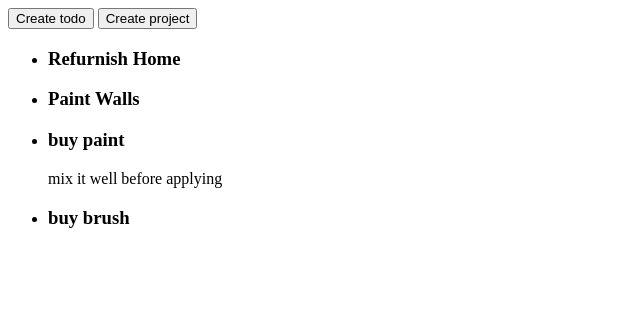
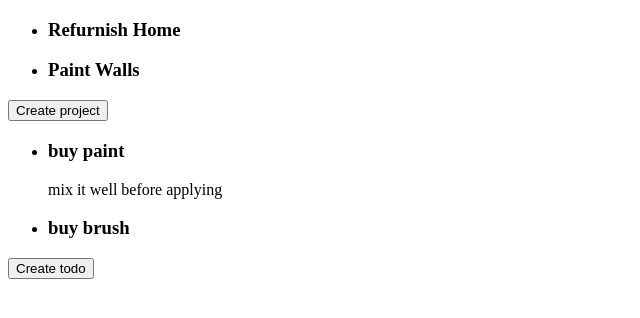
Before and after one commit to niklonberg/TOP-Todo-List, a website built with webpack: page dist/index.html in a window 1280 px wide. Shown: the whole page, without its empty margins (0-640 px from the left). Built offline with nearby package versions, Linux system fonts and the light colour scheme.

Commit message:
add html container elements

```diff
--- a/dist/index.html
+++ b/dist/index.html
@@ -9,12 +9,16 @@
     <header></header>
     <div id="app-content">
       <nav id="side-bar">
-        <button id="create-new-todo">Create todo</button>
+        <div id="home"></div>
+        <div id="projects">
+          <ul id="projects-list"></ul>
+        </div>
         <button id="create-new-project">Create project</button>
       </nav>
-      <main id="content"></main>
-      <ul id="projects-list"></ul>
-      <ul id="curr-project-todos"></ul>
+      <main id="content">
+        <ul id="curr-project-todos"></ul>
+        <button id="create-new-todo">Create todo</button>
+      </main>
     </div>
     <script src="bundle.js"></script>
   </body>
```
